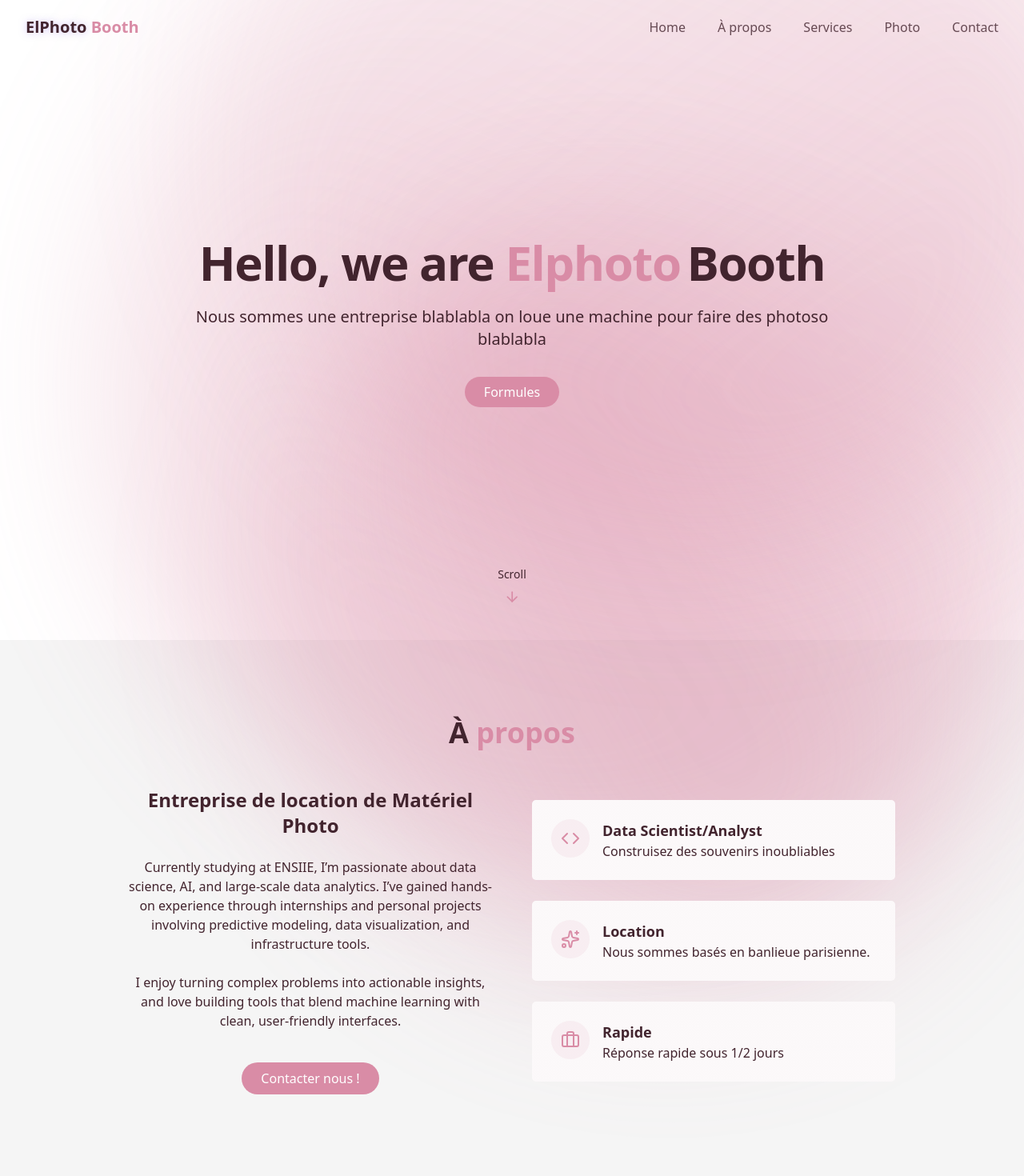
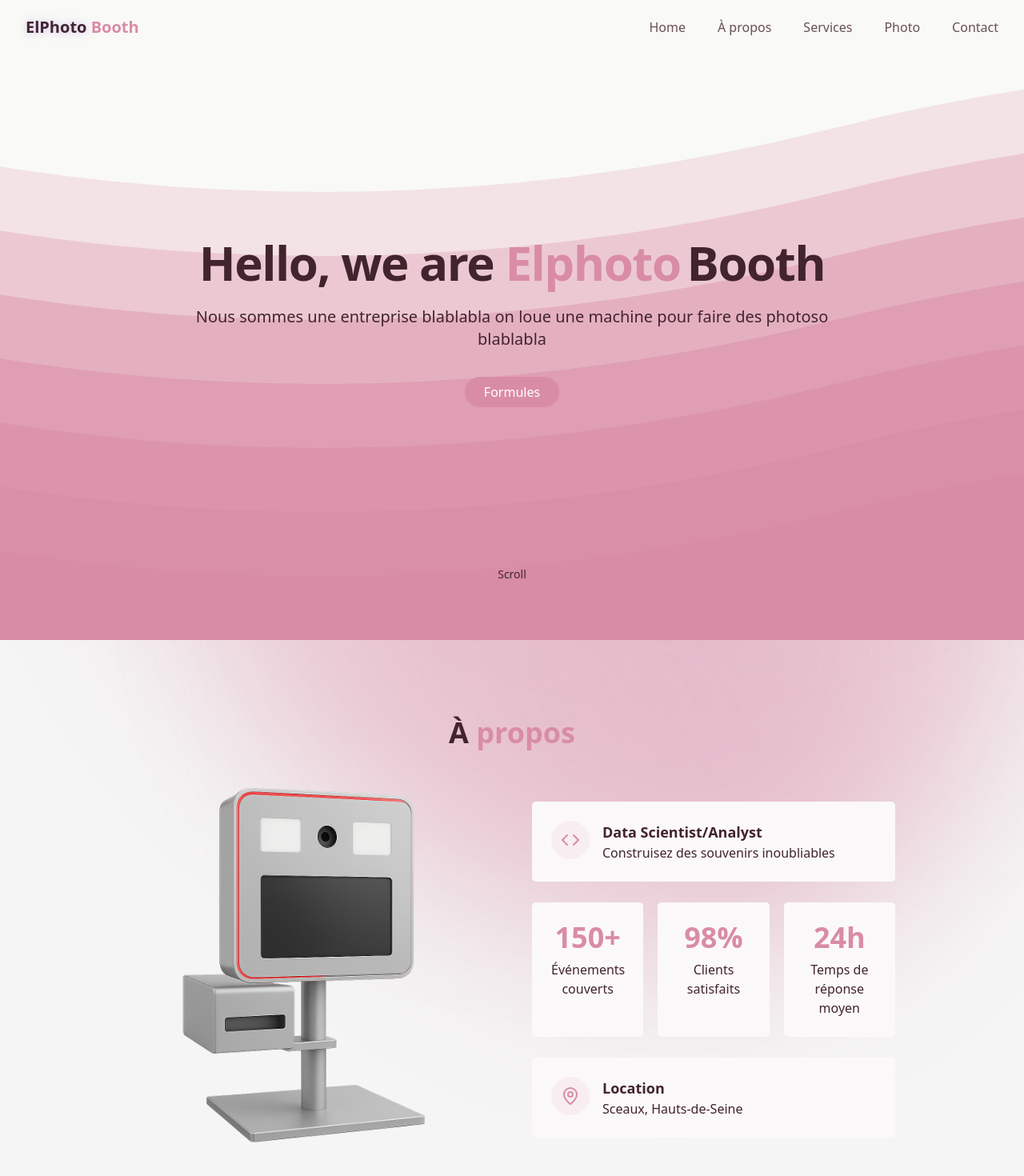
Before and after one commit to pierreprudh/Web-elphotobooth, a React (Vite) app: page / in a window 1280 px wide. Shown: the top 1470 px of the page at 80% size. Built offline with nearby package versions, Linux system fonts and the light colour scheme.

Commit message:
Theme Update and background

```diff
--- a/src/components/AboutSection.jsx
+++ b/src/components/AboutSection.jsx
@@ -1,4 +1,4 @@
-import { Briefcase, Code, User, Sparkles  } from "lucide-react"
+import { Briefcase, Code, User, Sparkles, Pin, MapPin  } from "lucide-react"
 
 export const AboutSection = () => {
   return <section id="about" className="py-24 px-4 relative">
@@ -9,25 +9,11 @@ export const AboutSection = () => {
       </h2>
 
       <div className="grid gr-cols-1 md:grid-cols-2 gap-12 items-center">
-        <div className="space-y-6 ">
-          <h3 className="text-2xl font-semibold">Entreprise de location de Matériel Photo</h3>
-          <p className="text-muted-foreground">
-            Currently studying at ENSIIE, I’m passionate about data science, AI, and large-scale data analytics. I’ve gained hands-on experience through internships and personal projects involving predictive modeling, data visualization, and infrastructure tools.
-          </p>
-          <p className="text-muted-foreground">
-            I enjoy turning complex problems into actionable insights, and love building tools that blend machine learning with clean, user-friendly interfaces.
-          </p>
-
-          <div className="flex flex-col sm:flex-row gap-4 pt-4 justify-center">
-            <a href="#contact" className="cosmic-button" >
-              {" "}
-              Contacter nous !
-            </a>
-
-          </div>
+        <div className="flex justify-center">
+          <img src="/model.png" alt="Modèle photobooth" className="max-w-full h-auto " />
         </div>
 
-        <div className="grid grid-cols-1 gap-6">
+        <div className="space-y-6">
           <div className="gradient-border p-6 card-hover">
             <div className="flex items-start gap-4">
               <div className="p-3 rounded-full bg-primary/10">
@@ -44,40 +30,41 @@ export const AboutSection = () => {
             </div>
           </div>
 
+          <div className="grid grid-cols-3 gap-4 text-center text-sm sm:text-base">
+            <div className="gradient-border p-6 card-hover">
+              <h4 className="text-4xl font-bold text-primary">150+</h4>
+              <p className="text-muted-foreground mt-2">Événements couverts</p>
+            </div>
+            <div className="gradient-border p-6 card-hover">
+              <h4 className="text-4xl font-bold text-primary">98%</h4>
+              <p className="text-muted-foreground mt-2">Clients satisfaits</p>
+            </div>
+            <div className="gradient-border p-6 card-hover">
+              <h4 className="text-4xl font-bold text-primary">24h</h4>
+              <p className="text-muted-foreground mt-2">Temps de réponse moyen</p>
+            </div>
+          </div>
+
           <div className="gradient-border p-6 card-hover">
             <div className="flex items-start gap-4">
               <div className="p-3 rounded-full bg-primary/10">
-                <Sparkles  className="h-6 w-6 text-primary"/>
+                <MapPin  className="h-6 w-6 text-primary"/>
               </div>
               <div className="text-left">
                 <h4 className="font-semibold text-lg">
                   Location
                 </h4>
                 <p className="text-muted-foreground">
-                  Nous sommes basés en banlieue parisienne.
-                </p>
-              </div>
-            </div>
-          </div>
-
-          <div className="gradient-border p-6 card-hover">
-            <div className="flex items-start gap-4">
-              <div className="p-3 rounded-full bg-primary/10">
-                <Briefcase  className="h-6 w-6 text-primary"/>
-              </div>
-              <div className="text-left">
-                <h4 className="font-semibold text-lg">
-                  Rapide
-                </h4>
-                <p className="text-muted-foreground">
-                  Réponse rapide sous 1/2 jours
+                  Sceaux, Hauts-de-Seine
                 </p>
               </div>
             </div>
           </div>
 
         </div>
+
       </div>
+
     </div>
   </section>
 }
--- a/src/components/HeroSection.jsx
+++ b/src/components/HeroSection.jsx
@@ -2,7 +2,19 @@ import { ArrowDown } from "lucide-react"
 
 
 export const HeroSection = () => {
-  return <section id="hero" className="relative min-h-screen flex flex-col items-center justify-center px-4 ">
+  return (
+      <section id="hero" className="relative min-h-screen flex flex-col items-center justify-center px-4 ">
+        <div className="absolute inset-0 bg-[#f9f9f6] overflow-hidden">
+          <svg className="absolute inset-0 h-full w-[200%] opacity-100 animate-wave" viewBox="0 0 100 100" preserveAspectRatio="none">
+            <path d="M0,20 Q25,40 50,20 Q75,0 100,20 V100 H0 Z" className="fill-primary/20" />
+            <path d="M0,30 Q25,50 50,30 Q75,10 100,30 V100 H0 Z" className="fill-primary/30" />
+            <path d="M0,40 Q25,60 50,40 Q75,20 100,40 V100 H0 Z" className="fill-primary/40" />
+            <path d="M0,50 Q25,70 50,50 Q75,30 100,50 V100 H0 Z" className="fill-primary/50" />
+            <path d="M0,60 Q25,80 50,60 Q75,40 100,60 V100 H0 Z" className="fill-primary/60" />
+            <path d="M0,70 Q25,90 50,70 Q75,50 100,70 V100 H0 Z" className="fill-primary/70" />
+            <path d="M0,80 Q25,100 50,80 Q75,60 100,80 V100 H0 Z" className="fill-primary/80" />
+          </svg>
+        </div>
         <div className="container max-w-4xl mx-auto text-center z-10">
           <div className="space-y-6">
             <h1 className="text-4xl md:text-6xl font-bold tracking-tight">
@@ -19,7 +31,6 @@ export const HeroSection = () => {
                 Formules
               </a>
             </div>
-
           </div>
         </div>
 
@@ -29,5 +40,7 @@ export const HeroSection = () => {
           </span>
           <ArrowDown className="h-5 w-5 text-primary"/>
         </div>
+
       </section>
+  );
 }
--- a/src/components/Navbar.jsx
+++ b/src/components/Navbar.jsx
@@ -23,7 +23,7 @@ const navItems = [
 export const Navbar = () => {
 
   const [isScrolled, setisScrolled] = useState(false);
-  const [isMenuOpen, setisMenuOpen] = useState(true);
+  const [isMenuOpen, setisMenuOpen] = useState(false);
 
   useEffect (() =>  {
     const handleScroll = () => {
--- a/src/components/PartnerSection.jsx
+++ b/src/components/PartnerSection.jsx
@@ -21,6 +21,9 @@ export const PartnerSection = () => {
   }, []);
 
   return (
+
+
+
     <>
       <style>
         {`
--- a/src/index.css
+++ b/src/index.css
@@ -204,3 +204,11 @@
     transform: translateX(-50%);
   }
 }
+
+@keyframes wave {
+            0% { transform: translateX(0); }
+            100% { transform: translateX(-10%); }
+          }
+          .animate-wave {
+            animation: wave 5s ease-in-out infinite alternate;
+          }
```
Also changed, not shown: public/model.png (added). Lines whose indentation alone changed are shown as unchanged.
